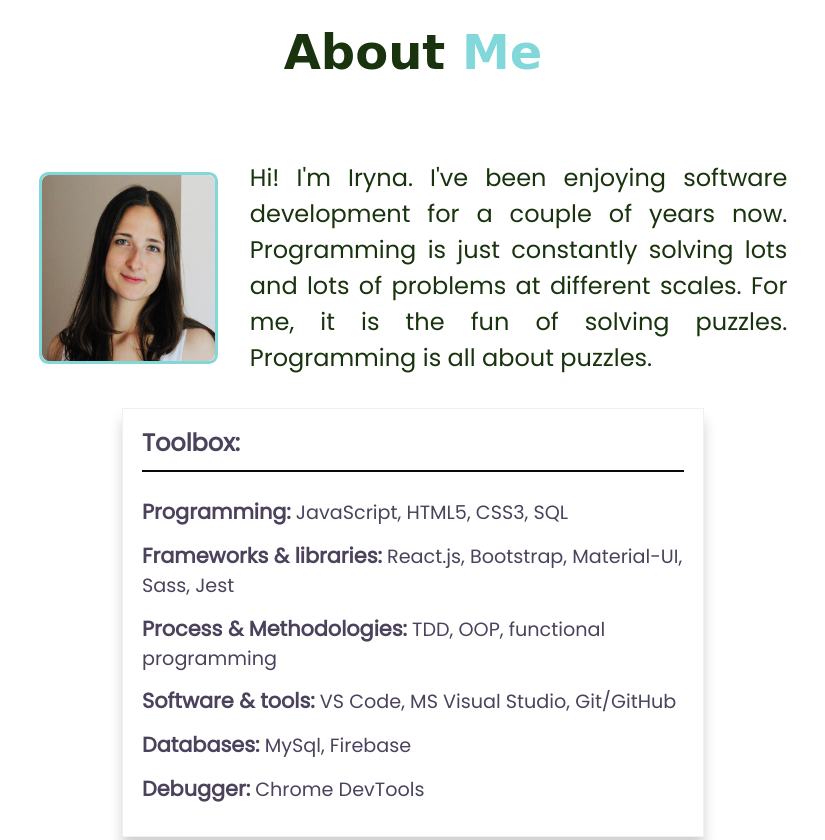
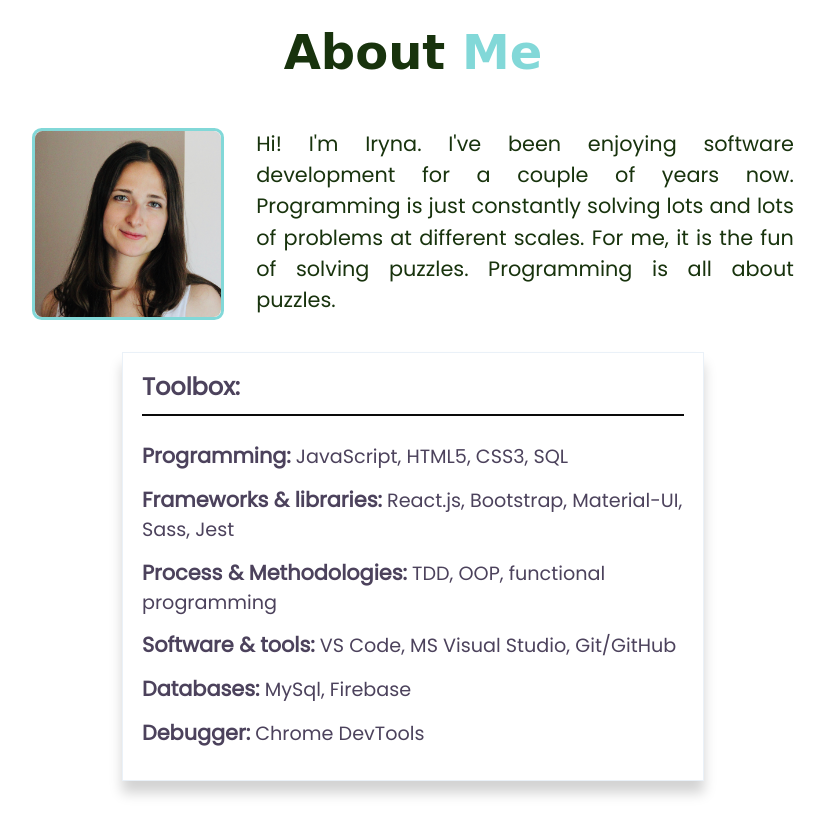
Before and after one commit to irynamalankava/portfolio-site, a website: page index.html in a window 1280 px wide. Shown: the part 840-1680 px from the top of the page, without its empty margins (227-1052 px from the left). Drawn offline with Linux system fonts and the light colour scheme; a web font is replaced by a local one.

Commit message:
adjust media query Md for "about me" section

```diff
--- a/scss/_config.scss
+++ b/scss/_config.scss
@@ -29,13 +29,7 @@ $nav-scroll-footer: rgb(61, 53, 74);
 }
 
 @mixin mediaMd {
-    @media screen and (max-width: 768px){
+    @media screen and (max-width: 900px){
         @content
     }
 }
-
-@mixin mediaLg {
-    @media screen and (min-width: 769px) and (max-width: 1368px){
-        @content
-    }
-}
--- a/scss/_media.scss
+++ b/scss/_media.scss
@@ -160,12 +160,3 @@
 
         }
     }
-
-
-
-
-
-//laptops and desKtops
-@include mediaLg {
-
-}
--- a/scss/main.scss
+++ b/scss/main.scss
@@ -303,10 +303,10 @@ header {
             align-content: center;
         -ms-flex-wrap: wrap;
             flex-wrap: wrap;
-        margin-top: 3rem;
+        margin-top: 1rem;
 
         .image-container{
-            width: 20%;
+            //width: 20%;
             display: -webkit-box;
             display: -ms-flexbox;
             display: flex;
@@ -338,7 +338,7 @@ header {
             p{
                 color: $third-color;
                 line-height: 1.5;
-                font-size: 1.5rem;
+                font-size: 1.3rem;
                 text-align: justify;
             }
         }
```
Also changed, not shown: dist/css/main.css.
